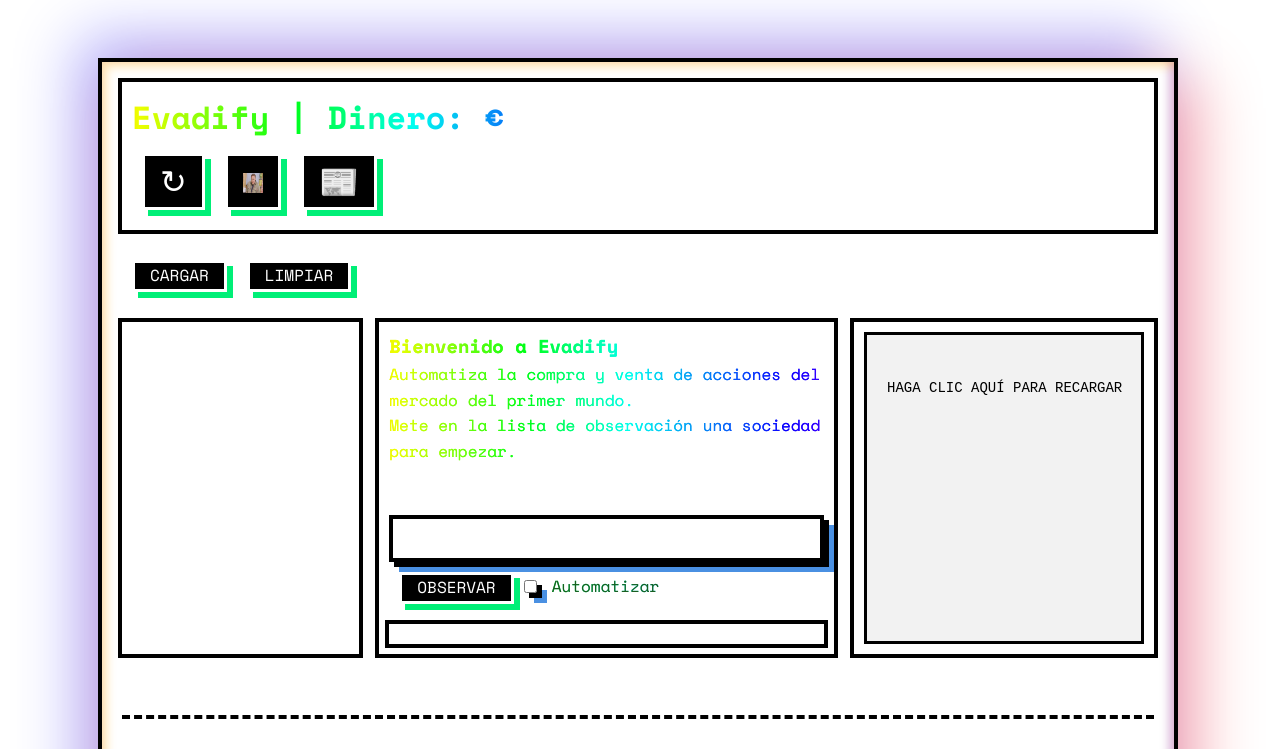
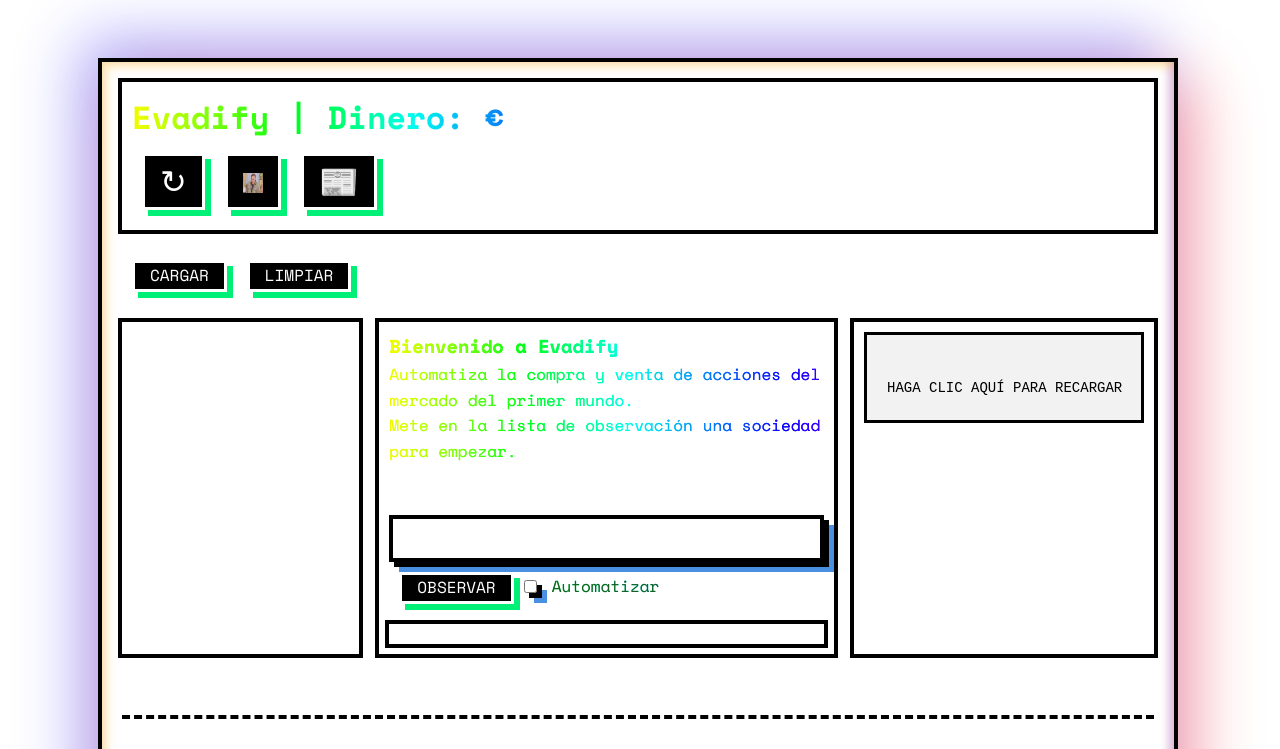
Before and after one commit to davider0/simcenter, a React (Vite) app: page / in a window 1280 px wide. Shown: the top 749 px of the page. Built offline with nearby package versions, Linux system fonts and the light colour scheme.

Commit message:
fix: determined the specified tickers to pick in the console

```diff
--- a/src/components/DialogConsole.jsx
+++ b/src/components/DialogConsole.jsx
@@ -17,7 +17,7 @@ const DialogConsole = ({ value, onClick }) => {
                 background: '#f2f2f2',
                 border: '3px solid #000',
                 color: '#000',
-                height: '100%',
+                maxHeight: '450px',
                 width: 'auto',
                 overflowY: 'scroll',
                 fontFamily: 'Courier New, monospace',
```
Also changed, not shown: 1 other file (tests, documents, lock files or other folders).
